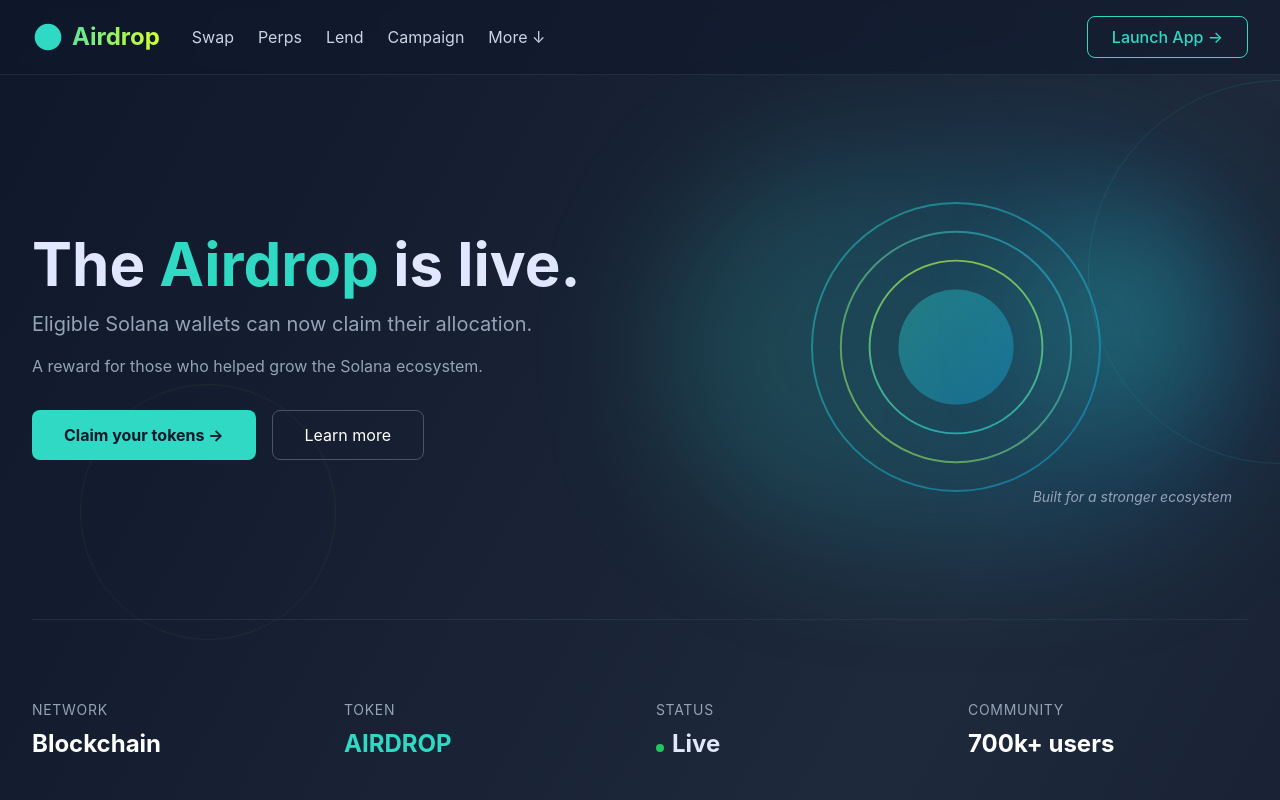
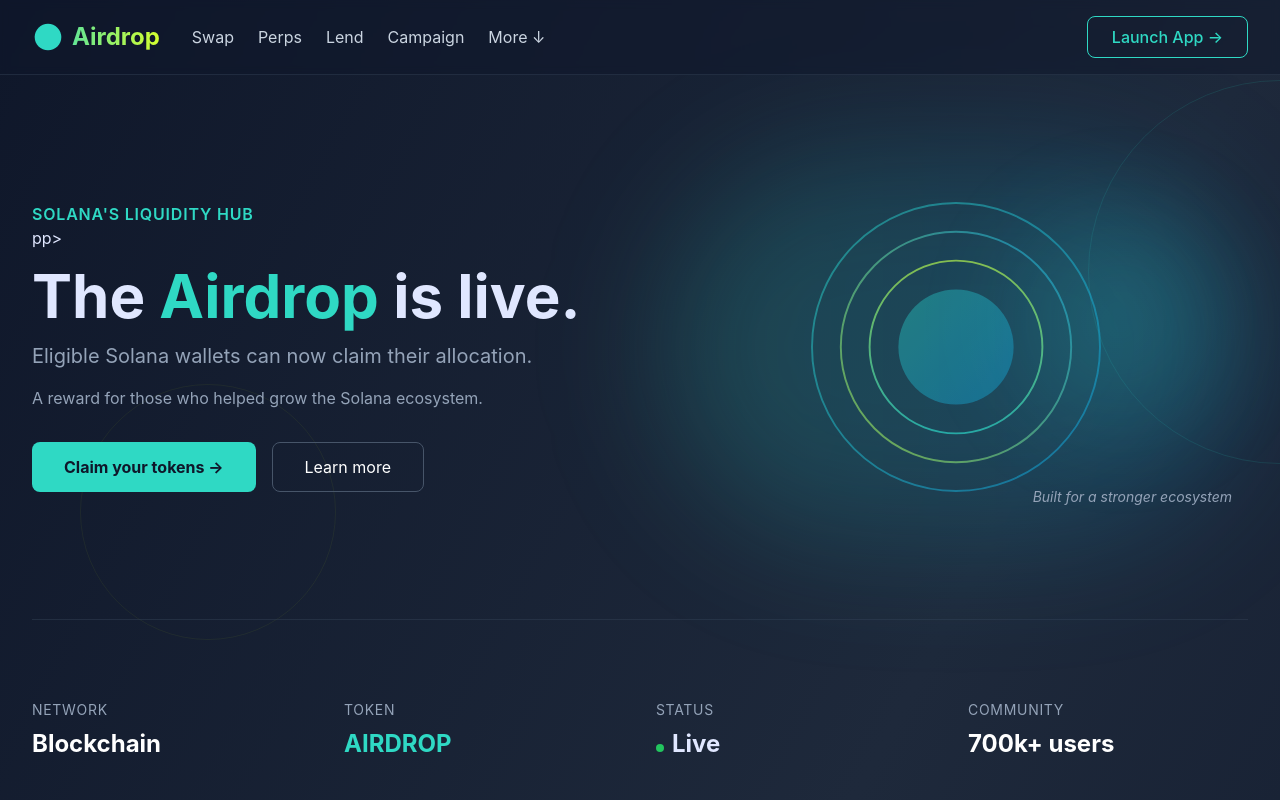
Before and after one commit to joincolonylabs-sys/demo, a Next.js app: page / in a window 1280 px wide. Shown: the top 800 px of the page. Built offline with nearby package versions, Linux system fonts and the light colour scheme.

Commit message:
Add SOLANA'S LIQUIDITY HUB label to hero section

```diff
--- a/pages/index.jsx
+++ b/pages/index.jsx
@@ -48,6 +48,7 @@
             <div className="grid lg:grid-cols-2 gap-12 items-center">
               <div className="space-y-8">
                 <div className="space-y-4">
+                                  <p className="text-brand-cyan font-semibold uppercase tracking-wider">SOLANA'S LIQUIDITY HUB</p>pp>
                   <h1 className="text-5xl md:text-6xl font-bold leading-tight">
                     The <span className="text-brand-cyan">Airdrop</span> is live.
                   </h1>
```
